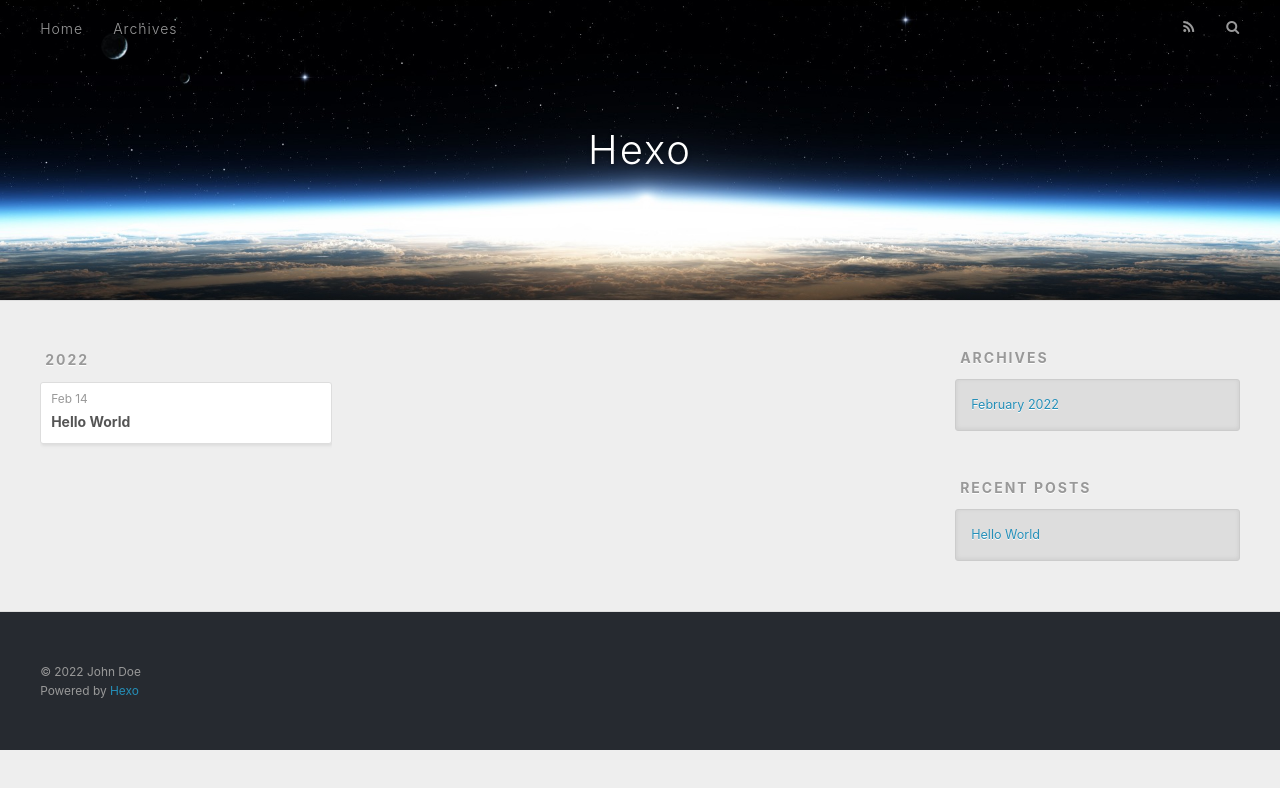
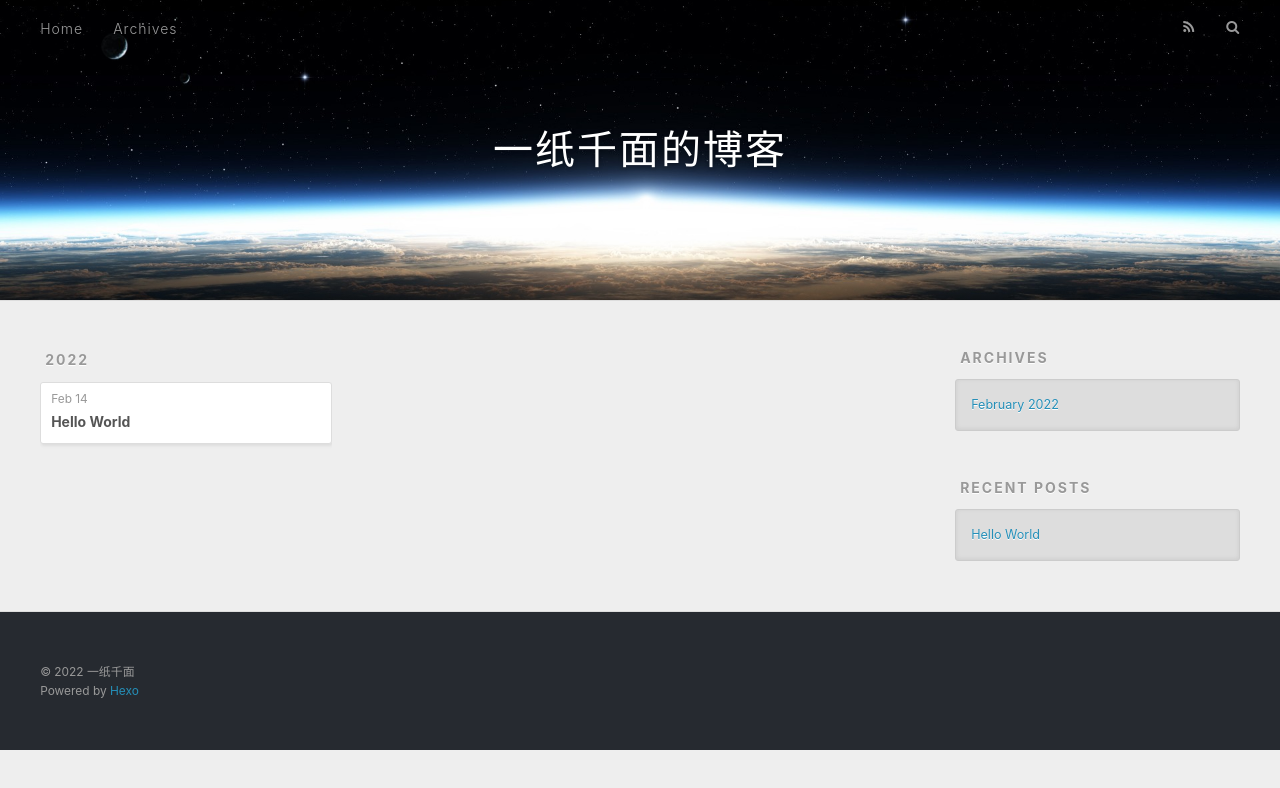
Before and after one commit to paperfo/paperfo.github.io, a plain HTML site: page archives/2022/02/index.html in a window 1280 px wide. Drawn offline with nearby package versions, Linux system fonts and the light colour scheme.

Commit message:
Site updated: 2022-02-14 10:34:53

```diff
--- a/archives/2022/02/index.html
+++ b/archives/2022/02/index.html
@@ -5,17 +5,17 @@
 
 
 
-  <title>Archives: 2022/2 | Hexo</title>
+  <title>Archives: 2022/2 | 一纸千面的博客</title>
   <meta name="viewport" content="width=device-width, initial-scale=1, maximum-scale=1">
   <meta property="og:type" content="website">
-<meta property="og:title" content="Hexo">
+<meta property="og:title" content="一纸千面的博客">
 <meta property="og:url" content="http://example.com/archives/2022/02/index.html">
-<meta property="og:site_name" content="Hexo">
-<meta property="og:locale" content="en_US">
-<meta property="article:author" content="John Doe">
+<meta property="og:site_name" content="一纸千面的博客">
+<meta property="og:locale">
+<meta property="article:author" content="一纸千面">
 <meta name="twitter:card" content="summary">
 
-    <link rel="alternate" href="/atom.xml" title="Hexo" type="application/atom+xml">
+    <link rel="alternate" href="/atom.xml" title="一纸千面的博客" type="application/atom+xml">
 
 
     <link rel="icon" href="/favicon.png">
@@ -36,7 +36,7 @@
   <div id="header-outer" class="outer">
     <div id="header-title" class="inner">
       <h1 id="logo-wrap">
-        <a href="/" id="logo">Hexo</a>
+        <a href="/" id="logo">一纸千面的博客</a>
       </h1>
 
     </div>
@@ -141,7 +141,7 @@
 
   <div class="outer">
     <div id="footer-info" class="inner">
-      &copy; 2022 John Doe<br>
+      &copy; 2022 一纸千面<br>
       Powered by <a href="http://hexo.io/" target="_blank">Hexo</a>
     </div>
   </div>
```
Also changed, not shown: 2022/02/14/hello-world/index.html (+7 -7 lines), archives/2022/index.html (+8 -8 lines), archives/index.html (+8 -8 lines), index.html (+8 -8 lines).
